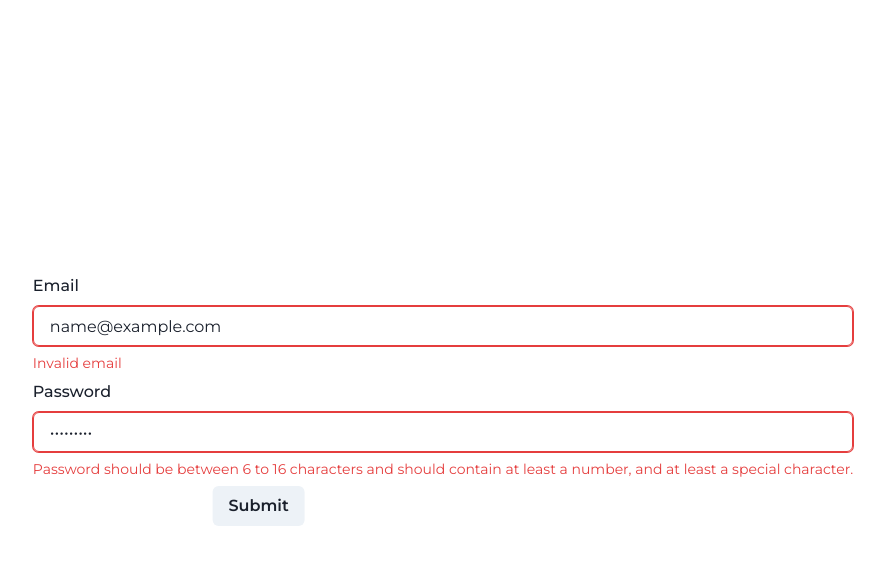
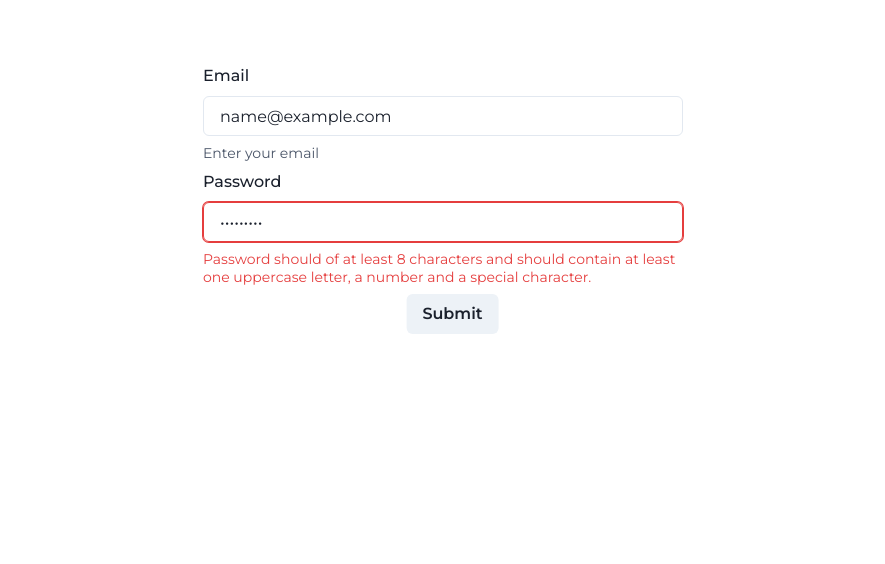
Before and after one commit to 1407arjun/unique-submit-button, a Next.js app: page / in a window 1280 px wide. Both pictures are taken after typing "name@example.com", "Sample123" into the empty fields and a click on the button "Submit". Shown: the top 564 px of the page, without its empty margins (197-1082 px from the left). Built offline with nearby package versions, Linux system fonts and the light colour scheme.

Commit message:
Fix bugs in regex

```diff
--- a/src/pages/index.tsx
+++ b/src/pages/index.tsx
@@ -1,4 +1,4 @@
-import { Center, Button, Input, VStack } from "@chakra-ui/react"
+import { Container, Button, Input, VStack, Center } from "@chakra-ui/react"
 import {
     FormControl,
     FormLabel,
@@ -14,20 +14,24 @@ const Home: NextPage = () => {
     const [email, setEmail] = useState("")
     const [password, setPassword] = useState("")
 
-    const emailRegex = "/^w+([.-]?w+)*@w+([.-]?w+)*(.w{2,3})+$/"
+    const emailRegex =
+        /^(([^<>()[\]\\.,;:\s@\"]+(\.[^<>()[\]\\.,;:\s@\"]+)*)|(\".+\"))@((\[[0-9]{1,3}\.[0-9]{1,3}\.[0-9]{1,3}\.[0-9]{1,3}\])|(([a-zA-Z\-0-9]+\.)+[a-zA-Z]{2,}))$/
     const passwordRegex =
-        "/^(?=.*[0-9])(?=.*[!@#$%^&*])[a-zA-Z0-9!@#$%^&*]{6,16}$/"
+        /^(?=.*[a-z])(?=.*[A-Z])(?=.*[0-9])(?=.*[!@#\$%\^&\*])(?=.{8,})/
 
     const handleEmailChange = (e: ChangeEvent<HTMLInputElement>) =>
         setEmail(e.target.value.trim())
     const handlePasswordChange = (e: ChangeEvent<HTMLInputElement>) =>
         setPassword(e.target.value.trim())
 
-    const isEmailError = email !== "" && !email.match(emailRegex)
-    const isPasswordError = password !== "" && !email.match(passwordRegex)
+    const isEmailError = email !== "" && !emailRegex.test(email)
+    const isPasswordError = password !== "" && !passwordRegex.test(password)
 
     const onHover = () => {
-        const button = document.querySelector("#submit") as HTMLButtonElement
+        if (isEmailError || isPasswordError) {
+            const button = document.querySelector(
+                "#submit"
+            ) as HTMLButtonElement
 
             if (button) {
                 button.style.animationPlayState = "paused"
@@ -37,11 +41,12 @@ const Home: NextPage = () => {
                 setMove(!move)
             }
         }
+    }
 
     return (
-        <Center minH="100vh">
+        <Container minH="100vh" maxW="container.sm">
             <Head />
-            <VStack>
+            <VStack p={{ base: 8, md: 16 }}>
                 <FormControl isInvalid={isEmailError}>
                     <FormLabel>Email</FormLabel>
                     <Input
@@ -60,23 +65,31 @@ const Home: NextPage = () => {
                     <Input
                         type="password"
                         value={password}
+                        onLoad={(ev) => console.log(ev)}
                         onChange={handlePasswordChange}
                     />
                     {!isPasswordError ? (
                         <FormHelperText>Enter your password</FormHelperText>
                     ) : (
                         <FormErrorMessage>
-                            Password should be between 6 to 16 characters and
-                            should contain at least a number, and at least a
-                            special character.
+                            Password should of at least 8 characters and should
+                            contain at least one uppercase letter, a number and
+                            a special character.
                         </FormErrorMessage>
                     )}
                 </FormControl>
-                <Button id="submit" onMouseOver={onHover}>
+                <Button
+                    id="submit"
+                    onMouseOver={onHover}
+                    alignSelf="end"
+                    size={{ base: "sm", md: "md" }}
+                    onClick={() => {
+                        if (!isEmailError && !isPasswordError) alert("Success")
+                    }}>
                     Submit
                 </Button>
             </VStack>
-        </Center>
+        </Container>
     )
 }
 
```
Lines whose indentation alone changed are shown as unchanged.
